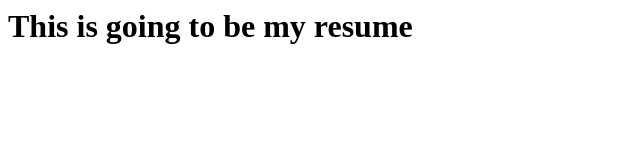
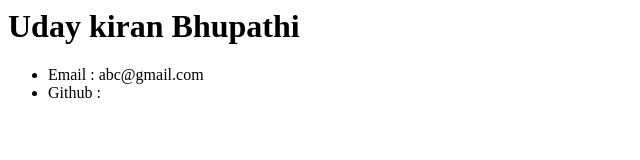
Before and after one commit to bhupathiudaykiran/code, a plain HTML site: page index.html in a window 1280 px wide. Shown: the whole page, without its empty margins (0-640 px from the left). Drawn offline with Linux system fonts and the light colour scheme.

Commit message:
added one file

```diff
--- a/index.html
+++ b/index.html
@@ -3,6 +3,12 @@
         <title>Resume</title>
     </head>
     <body>
-        <h1>This is going to be my resume</h1>
+        <div>
+        <h1>Uday kiran Bhupathi</h1>
+         <ul>
+            <li>Email : abc@gmail.com</li>
+            <li>Github : <a href="//github.com/bhupathiudaykiran/code"></a></li>
+         </ul>
+    </div>
     </body>
 </html>
```
